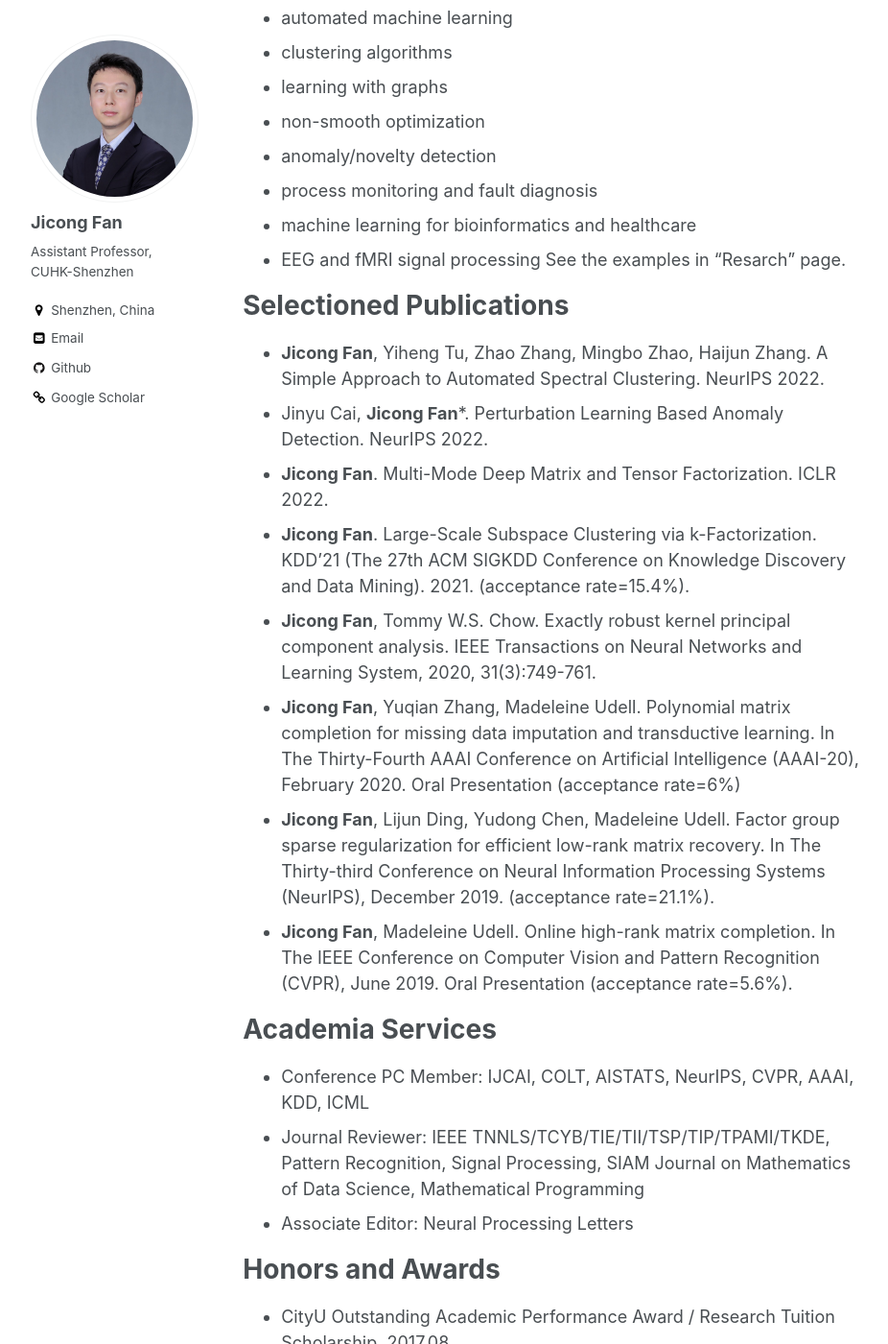
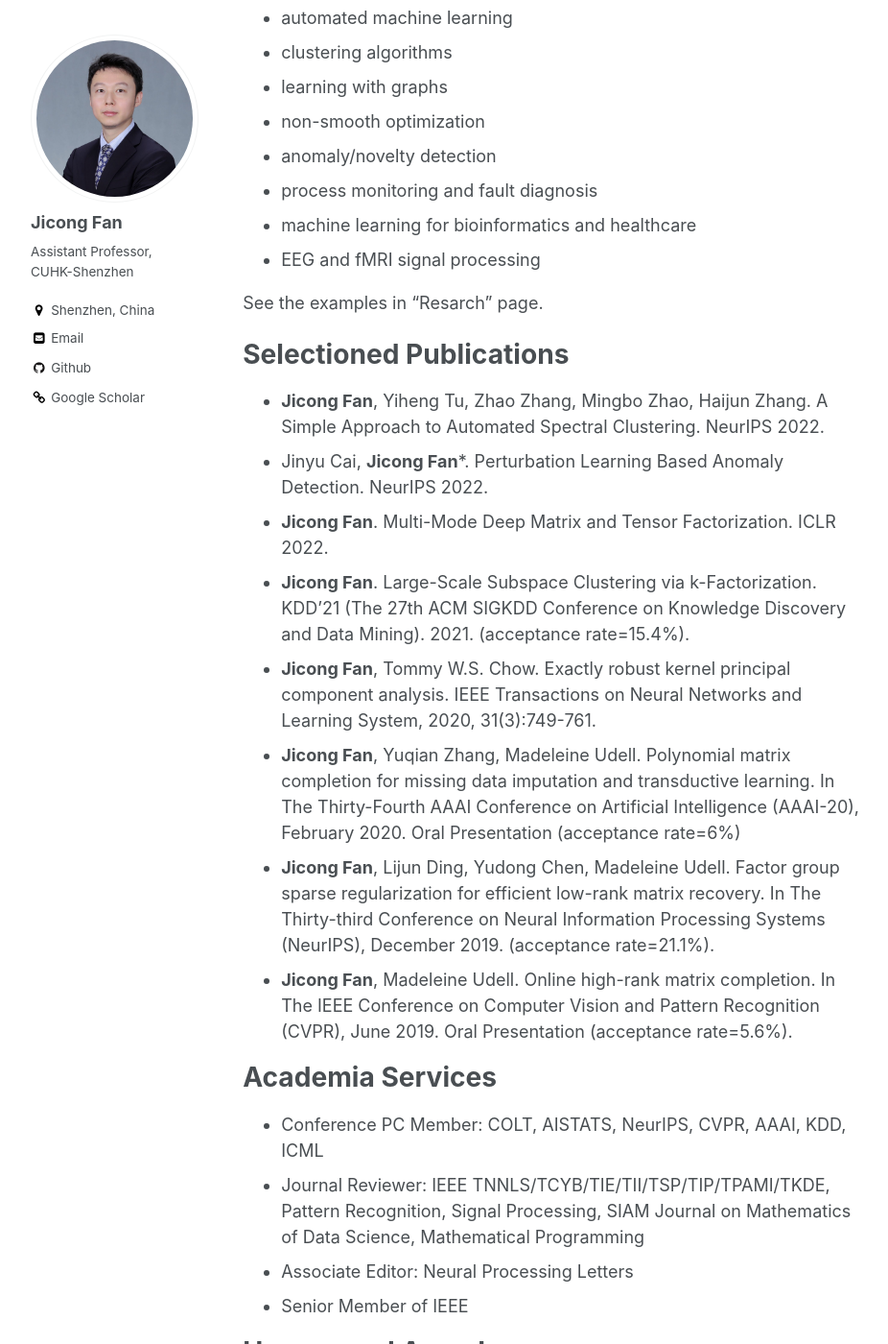
Before and after one commit to jicongfan/jicongfan.github.io, a Jekyll site: the page built from _pages/about.md, in a window 1280 px wide and 1400 px high, scrolled down 894 px. Shown: the whole window at 96% size, without its empty margins (86-1012 px from the left). Built offline with Jekyll 4.4.1, drawn with Linux system fonts in a browser that asks for light colours.

Commit message:
Update about.md

```diff
--- a/_pages/about.md
+++ b/_pages/about.md
@@ -27,6 +27,7 @@ My research interests include machine learning, computer vision, and optimizatio
 * process monitoring and fault diagnosis
 * machine learning for bioinformatics and healthcare
 * EEG and fMRI signal processing
+
 See the examples in "Resarch" page.
 
 Selectioned Publications
@@ -46,9 +47,10 @@ Selectioned Publications
 Academia Services
 ======
 
-* Conference PC Member: IJCAI, COLT, AISTATS, NeurIPS, CVPR, AAAI, KDD, ICML
+* Conference PC Member: COLT, AISTATS, NeurIPS, CVPR, AAAI, KDD, ICML
 * Journal Reviewer: IEEE TNNLS/TCYB/TIE/TII/TSP/TIP/TPAMI/TKDE, Pattern Recognition, Signal Processing, SIAM Journal on Mathematics of Data Science, Mathematical Programming
 * Associate Editor: Neural Processing Letters
+* Senior Member of IEEE
 
 
 Honors and Awards
```
